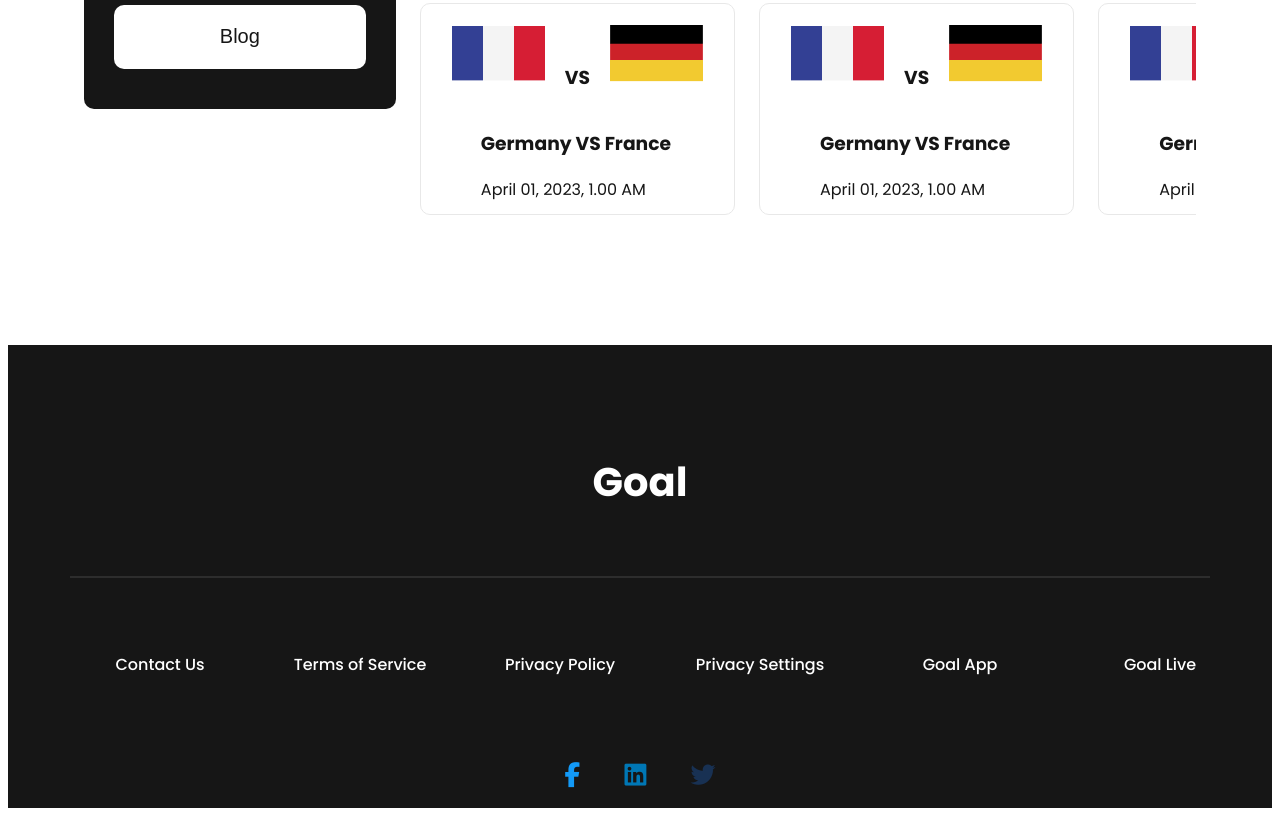
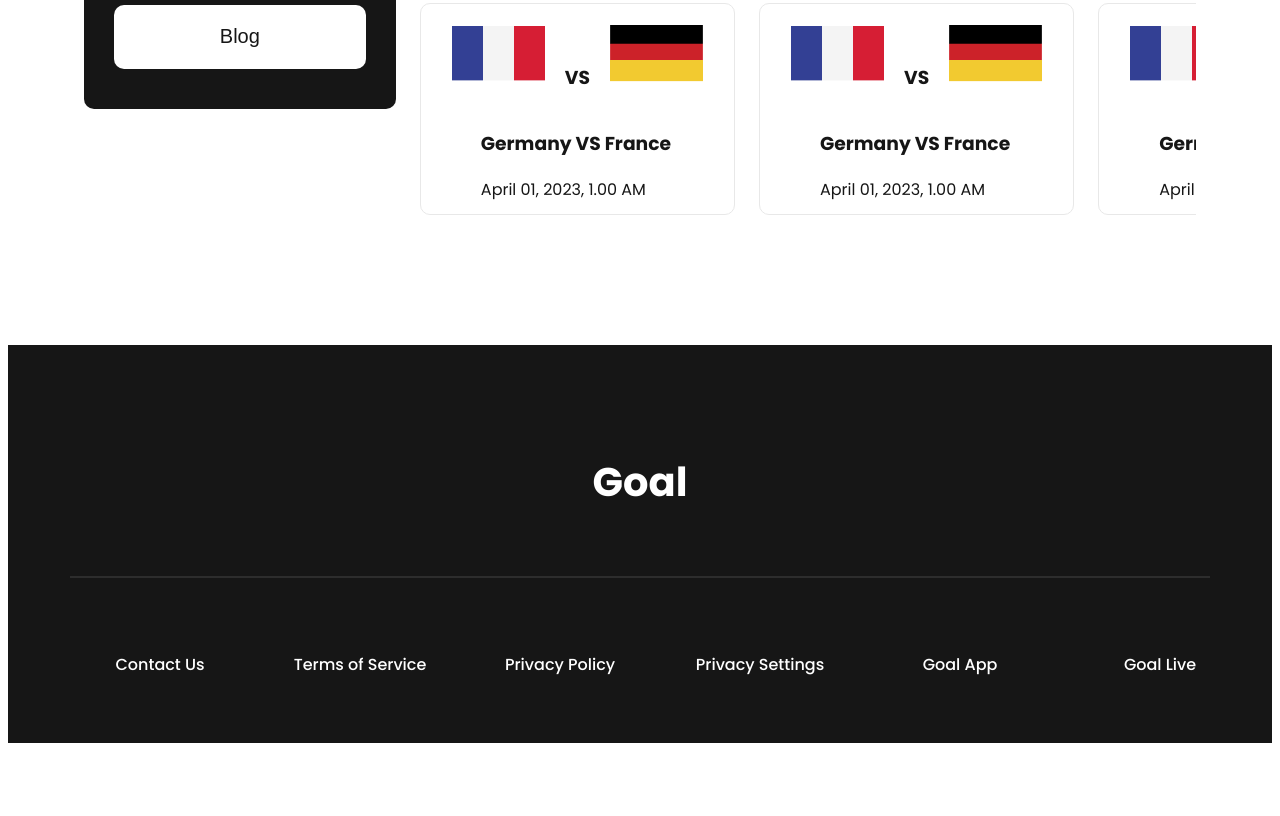
Before and after one commit to anayet2243/assignment-2, a plain HTML site: page Upcoming-Match-page/index.html in a window 1280 px wide. Shown: the part 1086-1902 px from the top of the page. After the commit the page ends 1837 px from the top, so only its background shows below. Drawn offline with Linux system fonts and the light colour scheme.

Commit message:
social icon

```diff
--- a/Upcoming-Match-page/index.html
+++ b/Upcoming-Match-page/index.html
@@ -199,11 +199,6 @@
                     <li><a href="">Goal Live</a></li>
                 </ul>
             </div>
-            <div>
-                <i class="fa-brands fa-facebook-f"></i>
-                <i class="fa-brands fa-linkedin"></i>
-                <i class="fa-brands fa-twitter"></i>
-            </div>
          </footer>
 </body>
 </html>
--- a/Upcoming-Match-page/style.css
+++ b/Upcoming-Match-page/style.css
@@ -184,19 +184,6 @@ body{
         color: white;
         font-weight: 500;
       }
-      .fa-brands{
-        font-size: 25px;
-        padding: 20px;
-      }
-      .fa-facebook-f{
-        color: #139AF7;
-      }
-      .fa-linkedin{
-        color: #0077B5;
-      }
-      .fa-twitter{
-        color: #183153;
-      }
 
       /* footer end */
 
```
